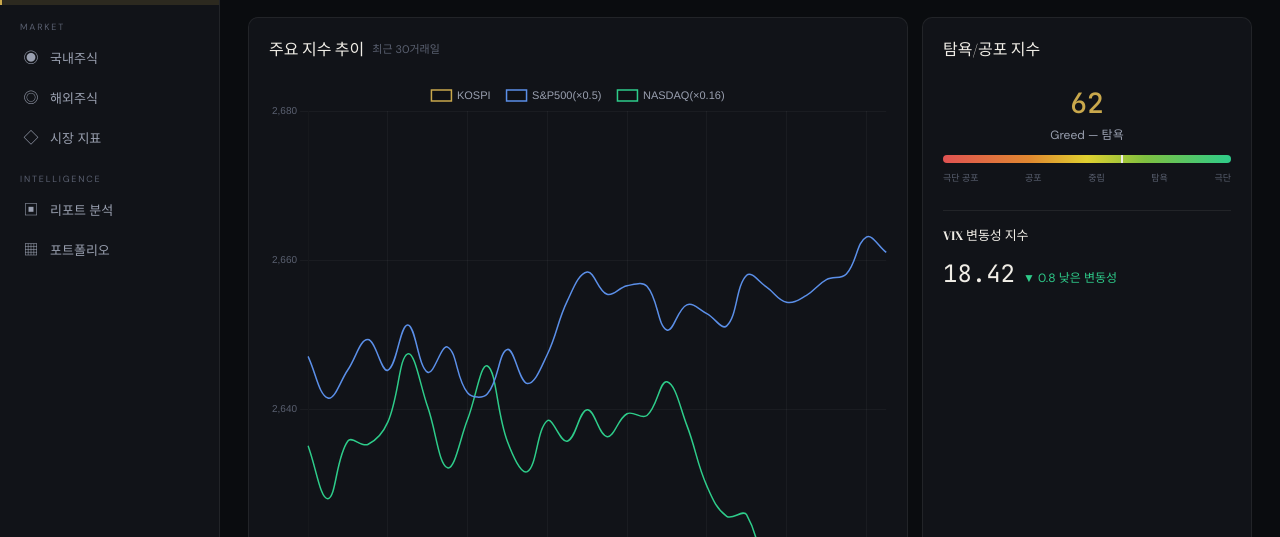
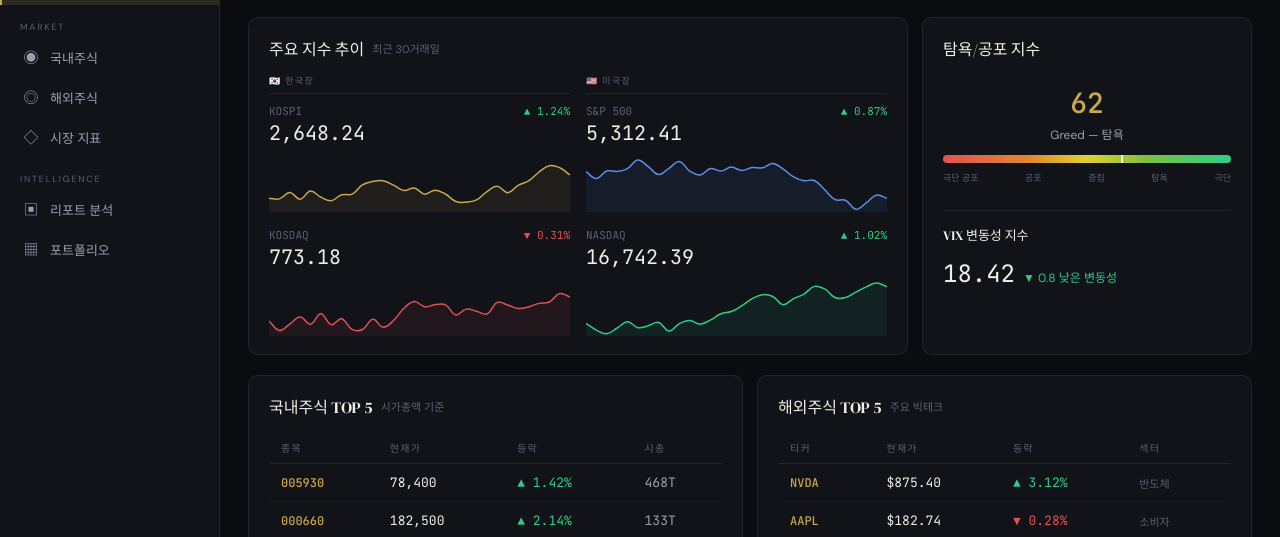
Before and after one commit to dkssyd07/pb-dashboard, a plain HTML site: page index.html in a window 1280 px wide. Shown: the part 188-725 px from the top of the page. Drawn offline with nearby package versions, Linux system fonts and the light colour scheme.

Commit message:
feat: 주요 지수 추이 차트를 4분할 미니차트로 개편
한국장(KOSPI/KOSDAQ)·미국장(S&P500/NASDAQ)을 각각 독립 스케일의
미니 라인차트로 분리하여 지수 간 스케일 불일치 문제 해소

Co-Authored-By: Claude Sonnet 4.6 <noreply@anthropic.com>

```diff
--- a/index.html
+++ b/index.html
@@ -586,7 +586,46 @@
         <div>
           <div class="card">
             <div class="section-title">주요 지수 추이 <small>최근 30거래일</small></div>
-            <canvas id="indexChart" height="160"></canvas>
+            <div style="display:grid;grid-template-columns:1fr 1fr;gap:16px">
+              <div>
+                <div style="font-size:9px;letter-spacing:0.15em;text-transform:uppercase;color:var(--text3);margin-bottom:10px;padding-bottom:6px;border-bottom:1px solid var(--border)">🇰🇷 한국장</div>
+                <div style="margin-bottom:16px">
+                  <div style="display:flex;justify-content:space-between;align-items:baseline;margin-bottom:2px">
+                    <span style="font-family:var(--font-mono);font-size:11px;color:var(--text3)">KOSPI</span>
+                    <span style="font-family:var(--font-mono);font-size:11px;color:var(--green)">▲ 1.24%</span>
+                  </div>
+                  <div style="font-family:var(--font-mono);font-size:20px;color:var(--text);margin-bottom:6px">2,648.24</div>
+                  <div style="height:60px;position:relative"><canvas id="chart-kospi"></canvas></div>
+                </div>
+                <div>
+                  <div style="display:flex;justify-content:space-between;align-items:baseline;margin-bottom:2px">
+                    <span style="font-family:var(--font-mono);font-size:11px;color:var(--text3)">KOSDAQ</span>
+                    <span style="font-family:var(--font-mono);font-size:11px;color:var(--red)">▼ 0.31%</span>
+                  </div>
+                  <div style="font-family:var(--font-mono);font-size:20px;color:var(--text);margin-bottom:6px">773.18</div>
+                  <div style="height:60px;position:relative"><canvas id="chart-kosdaq"></canvas></div>
+                </div>
+              </div>
+              <div>
+                <div style="font-size:9px;letter-spacing:0.15em;text-transform:uppercase;color:var(--text3);margin-bottom:10px;padding-bottom:6px;border-bottom:1px solid var(--border)">🇺🇸 미국장</div>
+                <div style="margin-bottom:16px">
+                  <div style="display:flex;justify-content:space-between;align-items:baseline;margin-bottom:2px">
+                    <span style="font-family:var(--font-mono);font-size:11px;color:var(--text3)">S&P 500</span>
+                    <span style="font-family:var(--font-mono);font-size:11px;color:var(--green)">▲ 0.87%</span>
+                  </div>
+                  <div style="font-family:var(--font-mono);font-size:20px;color:var(--text);margin-bottom:6px">5,312.41</div>
+                  <div style="height:60px;position:relative"><canvas id="chart-sp500"></canvas></div>
+                </div>
+                <div>
+                  <div style="display:flex;justify-content:space-between;align-items:baseline;margin-bottom:2px">
+                    <span style="font-family:var(--font-mono);font-size:11px;color:var(--text3)">NASDAQ</span>
+                    <span style="font-family:var(--font-mono);font-size:11px;color:var(--green)">▲ 1.02%</span>
+                  </div>
+                  <div style="font-family:var(--font-mono);font-size:20px;color:var(--text);margin-bottom:6px">16,742.39</div>
+                  <div style="height:60px;position:relative"><canvas id="chart-nasdaq"></canvas></div>
+                </div>
+              </div>
+            </div>
           </div>
         </div>
         <div class="card">
@@ -1017,35 +1056,34 @@ function saveApiKey() {
   }
 }
 
-// Index Chart
-const ctx = document.getElementById('indexChart').getContext('2d');
-const labels = Array.from({length:30},(_,i)=> {
+// Index Charts — 4-panel (한국장 / 미국장)
+const chartLabels = Array.from({length:30},(_,i)=> {
   const d = new Date(); d.setDate(d.getDate()-29+i);
   return (d.getMonth()+1)+'/'+(d.getDate());
 });
 function makeData(base, vol) {
   let v = base;
-  return labels.map(()=> { v += (Math.random()-0.48)*vol; return Math.round(v*100)/100; });
+  return chartLabels.map(()=> { v += (Math.random()-0.48)*vol; return Math.round(v*100)/100; });
 }
-new Chart(ctx, {
+function makeMiniChart(canvasId, base, vol, color, fillColor) {
+  const el = document.getElementById(canvasId);
+  new Chart(el.getContext('2d'), {
     type:'line',
     data: {
-    labels,
-    datasets: [
-      {label:'KOSPI', data:makeData(2580,18), borderColor:'#C9A84C', borderWidth:1.5, pointRadius:0, tension:0.4},
-      {label:'S&P500(×0.5)', data:makeData(2650,14), borderColor:'#5B8FE8', borderWidth:1.5, pointRadius:0, tension:0.4},
-      {label:'NASDAQ(×0.16)', data:makeData(2640,22), borderColor:'#2ECC8A', borderWidth:1.5, pointRadius:0, tension:0.4}
-    ]
+      labels: chartLabels,
+      datasets:[{data:makeData(base,vol), borderColor:color, borderWidth:1.5, pointRadius:0, tension:0.4, fill:true, backgroundColor:fillColor}]
     },
     options: {
       responsive:true, maintainAspectRatio:false,
-    plugins: {legend:{labels:{color:'#9AA0B0',font:{size:11},boxWidth:20,padding:16}}},
-    scales: {
-      x:{ticks:{color:'#5A6070',font:{size:10},maxTicksLimit:8}, grid:{color:'rgba(255,255,255,0.04)'}},
-      y:{ticks:{color:'#5A6070',font:{size:10}}, grid:{color:'rgba(255,255,255,0.04)'}}
-    }
+      plugins:{legend:{display:false},tooltip:{enabled:false}},
+      scales:{x:{display:false},y:{display:false}}
     }
   });
+}
+makeMiniChart('chart-kospi',  2580,  18, '#C9A84C', 'rgba(201,168,76,0.08)');
+makeMiniChart('chart-kosdaq',  755,   6, '#E05252', 'rgba(224,82,82,0.08)');
+makeMiniChart('chart-sp500',  5260,  28, '#5B8FE8', 'rgba(91,143,232,0.08)');
+makeMiniChart('chart-nasdaq', 16550, 90, '#2ECC8A', 'rgba(46,204,138,0.08)');
 
 // Portfolio Chart
 const portCtx = document.getElementById('portChart').getContext('2d');
```
Lines whose indentation alone changed are shown as unchanged.
